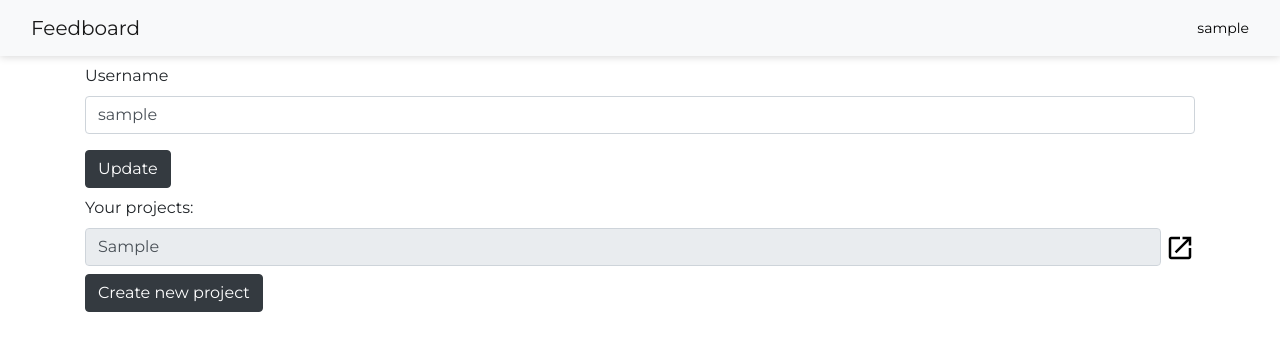
After one commit to Swanand01/feedboard, a Django app: page /app/me/ in a window 1280 px wide. The commit adds this page. Shown: the top 351 px of the page. Run offline with Django 3.2, Linux system fonts and the light colour scheme; a user stored in the database is signed in; tables that the repository leaves empty hold one stand-in row (values such as "Sample post"); some libraries are stand-ins or nearby versions.

Commit message:
Added 'me' page, also fixed register redirect

```diff
--- a/account/templates/register.html
+++ b/account/templates/register.html
@@ -25,8 +25,8 @@
 
 	<div class="container">
 		<form method="POST" action="" class="signup-form mt-3">
+			{% csrf_token %}
 			<h5>Sign up</h5>
-			{% csrf_token %}
 			{% for field in form %}
 
 				{{ field.label_tag }}
--- /dev/null
+++ b/core/static/core/css/me.css
@@ -0,0 +1,10 @@
+.project-list{
+    display: flex;
+    justify-content: space-between;
+    align-items: center;
+}
+
+.open-in-new{
+    margin-left: 4px;
+    font-size: 30px;
+}
--- a/core/templates/base.html
+++ b/core/templates/base.html
@@ -33,9 +33,11 @@
             </button>
             <div class="links">
                 {% if request.user.is_authenticated %}
-                <a class="navbar-link" href="">{{ user.user_name }}</a>
+                <a class="navbar-link" href="{% url 'me' %}">{{ user.user_name }}</a>
                 {% else %}
                 <a class="btn btn-primary" href="/login?next={{request.path}}">Sign in</a>
+                or
+                <a class="btn btn-dark" href="/register?next={{request.path}}">Register</a>
                 {% endif %}
             </div>
         </div>
--- /dev/null
+++ b/core/templates/me.html
@@ -0,0 +1,49 @@
+{% extends 'base.html' %}
+{% load static %}
+
+{% block title %}Create project{% endblock title %}
+
+{% block style %}
+<link rel="stylesheet" href="{% static 'core/css/me.css' %}">
+{% endblock style %}
+
+{% block navbar_head %}
+<a class="navbar-brand" href="">Feedboard</a>
+{% endblock navbar_head %}
+
+{% block body %}
+<main>
+    <div class="container mt-2">
+        <form action="" method="post">
+            {% csrf_token %}
+            <div class="form-group">
+                <label for="username">Username</label>
+                <input type="text" name="username" class="form-control" id="username" required value="{{request.user}}">
+            </div>
+            <button type="submit" class="btn btn-dark">Update</button>
+        </form>
+        {% if is_admin %}
+        <div class="form-group mt-2">
+            <label for="projects">Your projects:</label>
+            {% for project in projects %}
+            <div class="project-list">
+                <input type="text" class="form-control mb-2" readonly value={{project.title}}>
+                <a href="{{project.url}}" target="_blank">
+                    <i class="material-icons open-in-new">open_in_new</i>
+                </a>
+            </div>
+            {% endfor %}
+            {% if request.user.is_superuser %}
+            <a href="{% url 'create_project' %}" class="btn btn-dark">
+                Create new project
+            </a>
+            {% endif %}
+        </div>
+        {% endif %}
+    </div>
+</main>
+{% endblock body %}
+
+{% block scripts %}
+<script src="{% static 'core/js/create_project.js' %}" type="module"></script>
+{% endblock scripts %}
--- a/core/templates/project_view.html
+++ b/core/templates/project_view.html
@@ -58,8 +58,8 @@
 		{% endfor %}
 	</div>
 
+	{% if is_admin %}
 	<h6 class="section-title">Settings</h6>
-	{% if is_admin %}
 		<a href="{% url 'project_settings' project.slug %}" class="list-group-item list-group-item-action">Project
 			Settings</a>
 	{% endif %}
--- a/core/urls.py
+++ b/core/urls.py
@@ -2,6 +2,7 @@ from django.urls import path
 from . import views
 
 urlpatterns = [
+    path('me/', views.me, name='me'),
     path('create-project/', views.create_project, name='create_project'),
     path('vote/', views.vote, name='vote'),
     path('comment/', views.add_comment, name='add_comment'),
--- a/core/views.py
+++ b/core/views.py
@@ -5,7 +5,6 @@ from django.urls.base import reverse
 from core.models import Category, Project, ProjectAdmin, Post, Comment, Status
 from account.models import CustomUser
 import json
-from django.core import serializers
 
 
 def project_view(request, project_slug):
@@ -26,28 +25,34 @@ def project_view(request, project_slug):
 
 @login_required
 def create_project(request):
-    uname = str(request.user)
-    user = CustomUser.objects.get(user_name=uname)
+    if request.user.is_superuser:
+        uname = str(request.user)
+        user = CustomUser.objects.get(user_name=uname)
 
-    if request.method == 'POST':
-        project_title = request.POST.get('project_title')
-        project_description = request.POST.get('project_description')
-        project = Project(title=project_title, description=project_description)
-        project.save()
-        admin = ProjectAdmin(project=project, user=user)
-        admin.save()
-        categories = request.POST.getlist('category')
-        for category in categories:
-            if category != "":
-                c = Category(title=category, project=project)
-                c.save()
-                Status(category=c, title="Pending Review",
-                       is_default=True).save()
-                Status(category=c, title="In Progress").save()
-                Status(category=c, title="Live").save()
-        return redirect("project_view", project_slug=project.slug)
+        if request.method == 'POST':
+            project_title = request.POST.get('project_title')
+            project_description = request.POST.get('project_description')
+            project = Project(title=project_title,
+                              description=project_description)
+            project.save()
 
-    return render(request, 'create_project.html')
+            admin = ProjectAdmin(project=project, user=user)
+            admin.save()
+
+            categories = request.POST.getlist('category')
+            for category in categories:
+                if category != "":
+                    c = Category(title=category, project=project)
+                    c.save()
+                    Status(category=c, title="Pending Review",
+                           is_default=True).save()
+                    Status(category=c, title="In Progress").save()
+                    Status(category=c, title="Live").save()
+            return redirect("project_view", project_slug=project.slug)
+
+        return render(request, 'create_project.html')
+    else:
+        return HttpResponse("Unauthorised")
 
 
 def category_view(request, project_slug, category_slug):
@@ -337,3 +342,24 @@ def delete_status(request):
             return JsonResponse({"Status": "OK"})
         else:
             return HttpResponse("Unauthorised")
+
+
+def me(request):
+    context = {
+        "projects": []
+    }
+    if request.user.is_authenticated:
+        uname = str(request.user)
+        user = CustomUser.objects.get(user_name=uname)
+        if ProjectAdmin.objects.filter(user=user).exists():
+            context["is_admin"] = True
+            projects = ProjectAdmin.objects.filter(user=user).values('project')
+            for project in projects:
+                p = Project.objects.get(pk=project["project"])
+                context["projects"].append(
+                    {
+                        "title": p.title,
+                        "url": p.get_project_url()
+                    }
+                )
+    return render(request, "me.html", context)
--- a/feedboard/settings.py
+++ b/feedboard/settings.py
@@ -129,7 +129,7 @@ DEFAULT_AUTO_FIELD = 'django.db.models.BigAutoField'
 
 AUTH_USER_MODEL = 'account.CustomUser'
 
-LOGIN_REDIRECT_URL = '/app'
+LOGIN_REDIRECT_URL = '/app/me'
 LOGOUT_REDIRECT_URL = '/app'
 LOGIN_URL = '/login'
 
```
Also changed, not shown: account/views.py (+13 -5 lines), core/templates/create_project.html (+4 -5 lines).
